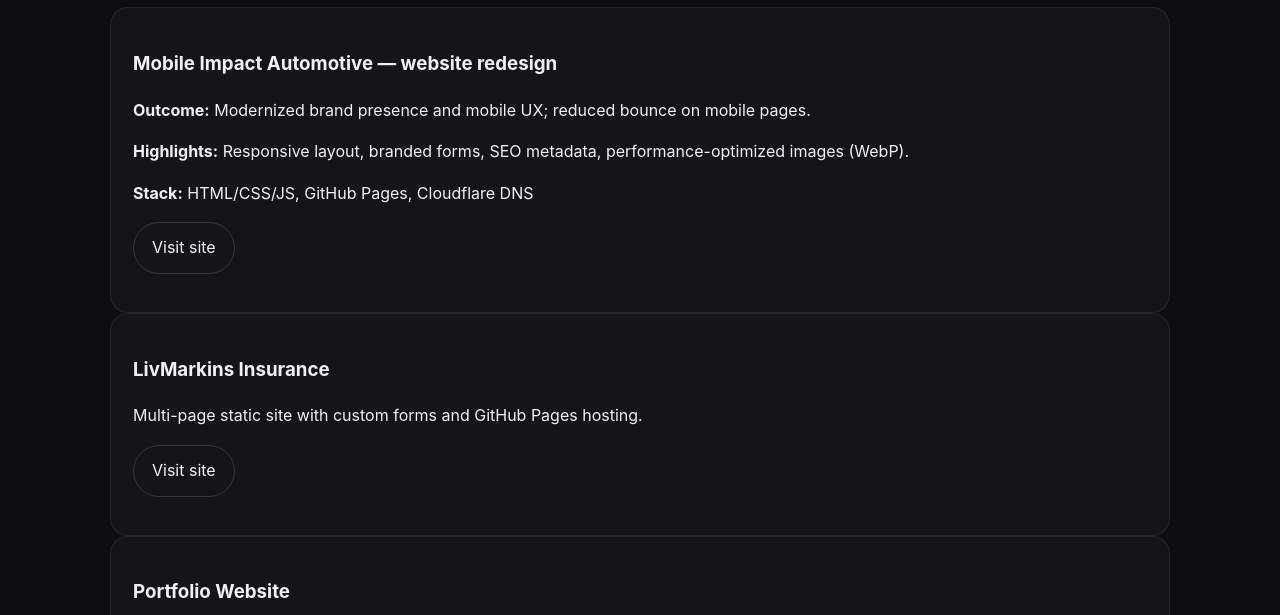
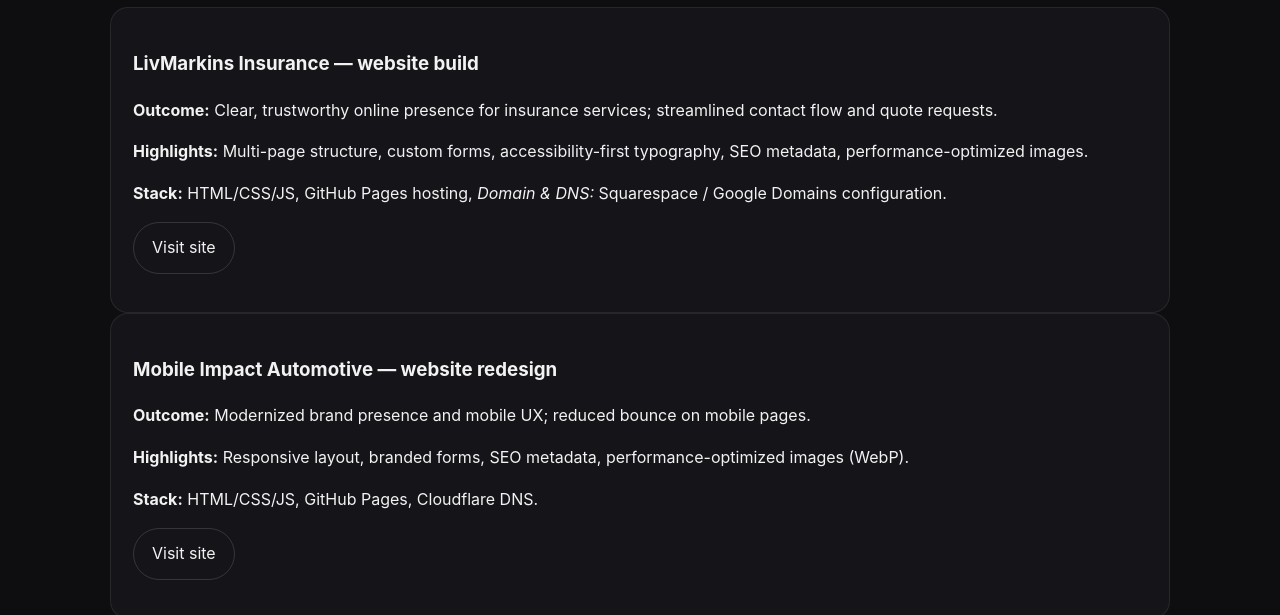
Before and after one commit to Alex-Makidon/Alex-Makidon.github.io, a plain HTML site: page portfolio.html in a window 1280 px wide. Shown: the part 185-800 px from the top of the page. Drawn offline with Linux system fonts and the light colour scheme.

Commit message:
Update portfolio.html

```diff
--- a/portfolio.html
+++ b/portfolio.html
@@ -14,8 +14,12 @@
     <div class="container">
       <div class="brand">Alex Makidon</div>
       <nav class="menu">
-        <a href="/">Home</a><a href="/about.html">About</a><a href="/skills.html">Skills</a>
-        <a href="/portfolio.html">Portfolio</a><a href="/resume.html">Résumé</a><a href="/contact.html">Contact</a>
+        <a href="/">Home</a>
+        <a href="/about.html">About</a>
+        <a href="/skills.html">Skills</a>
+        <a href="/portfolio.html">Portfolio</a>
+        <a href="/resume.html">Résumé</a>
+        <a href="/contact.html">Contact</a>
       </nav>
     </div>
   </header>
@@ -25,25 +29,31 @@
       <div class="container">
         <h1 class="section-title reveal">Portfolio</h1>
 
+        <!-- 1) LivMarkins FIRST -->
+        <div class="card reveal">
+          <h3>LivMarkins Insurance — website build</h3>
+          <p><strong>Outcome:</strong> Clear, trustworthy online presence for insurance services; streamlined contact flow and quote requests.</p>
+          <p><strong>Highlights:</strong> Multi-page structure, custom forms, accessibility-first typography, SEO metadata, performance-optimized images.</p>
+          <p><strong>Stack:</strong> HTML/CSS/JS, GitHub Pages hosting, <em>Domain & DNS:</em> Squarespace / Google Domains configuration.</p>
+          <p><a class="btn" href="https://livmarkins.com" target="_blank" rel="noopener">Visit site</a></p>
+        </div>
+
+        <!-- 2) Mobile Impact Automotive -->
         <div class="card reveal">
           <h3>Mobile Impact Automotive — website redesign</h3>
           <p><strong>Outcome:</strong> Modernized brand presence and mobile UX; reduced bounce on mobile pages.</p>
           <p><strong>Highlights:</strong> Responsive layout, branded forms, SEO metadata, performance-optimized images (WebP).</p>
-  <p><strong>Stack:</strong> HTML/CSS/JS, GitHub Pages, Cloudflare DNS</p>
+          <p><strong>Stack:</strong> HTML/CSS/JS, GitHub Pages, Cloudflare DNS.</p>
           <p><a class="btn" href="https://mobileimpactautomotive.com" target="_blank" rel="noopener">Visit site</a></p>
         </div>
 
+        <!-- 3) Portfolio site -->
         <div class="card reveal">
-            <h3>LivMarkins Insurance</h3>
-            <p>Multi-page static site with custom forms and GitHub Pages hosting.</p>
-            <p><a class="btn" href="https://livmarkins.com" target="_blank" rel="noopener">Visit site</a></p>
-          </div>
-
-          <div class="card reveal">
-            <h3>Portfolio Website</h3>
-            <p>alex-makidon.github.io — IT projects, automation resources, and AI tooling.</p>
+          <h3>Portfolio Website — alex-makidon.github.io</h3>
+          <p><strong>Outcome:</strong> Central hub for client work and IT capabilities; fast loads and clean UX.</p>
+          <p><strong>Highlights:</strong> Dark theme, micro-interactions (hover/scroll reveals), semantic HTML, OG/Twitter share image, sitemap/robots.</p>
+          <p><strong>Stack:</strong> HTML/CSS/JS, GitHub Pages, assets pipeline (AVIF/WebP ready).</p>
           <p><a class="btn" href="https://alex-makidon.github.io" target="_blank" rel="noopener">Visit site</a></p>
-          </div>
         </div>
 
       </div>
@@ -51,6 +61,6 @@
   </main>
 
   <footer><div class="container">© <span id="y"></span> Alex Makidon</div></footer>
-  <script>document.getElementById('y').textContent=new Date().getFullYear();</script>
+  <script>document.getElementById('y').textContent = new Date().getFullYear();</script>
 </body>
 </html>
```
Lines whose indentation alone changed are shown as unchanged.
